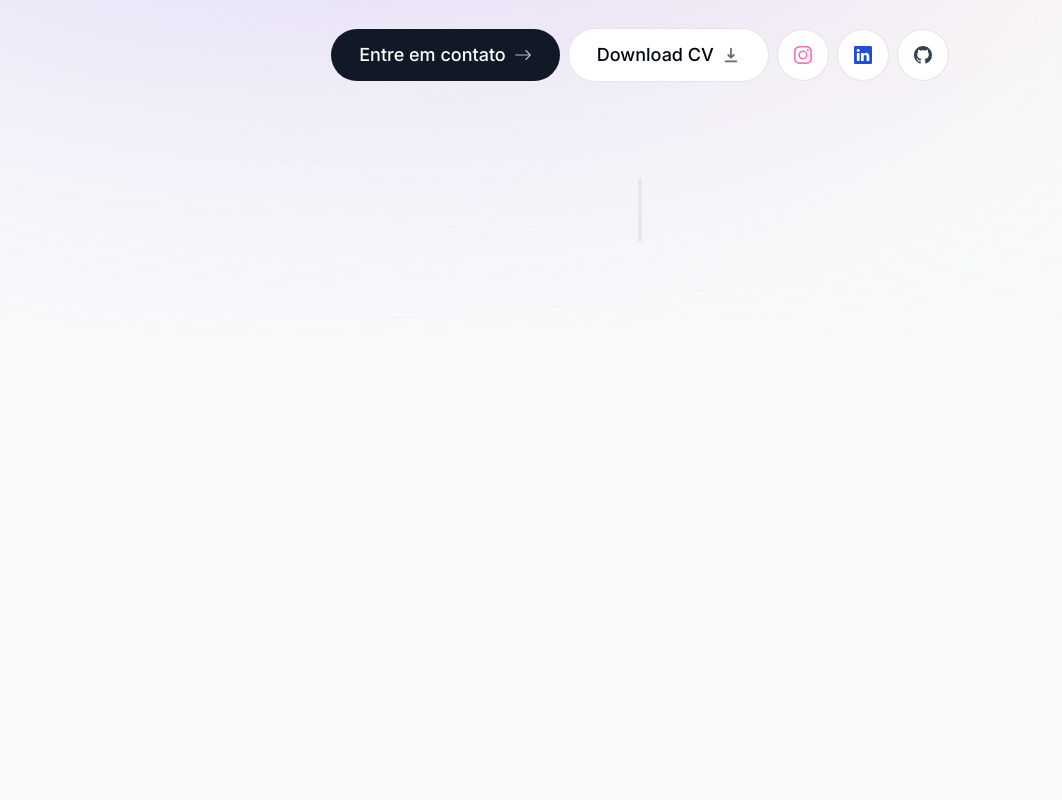
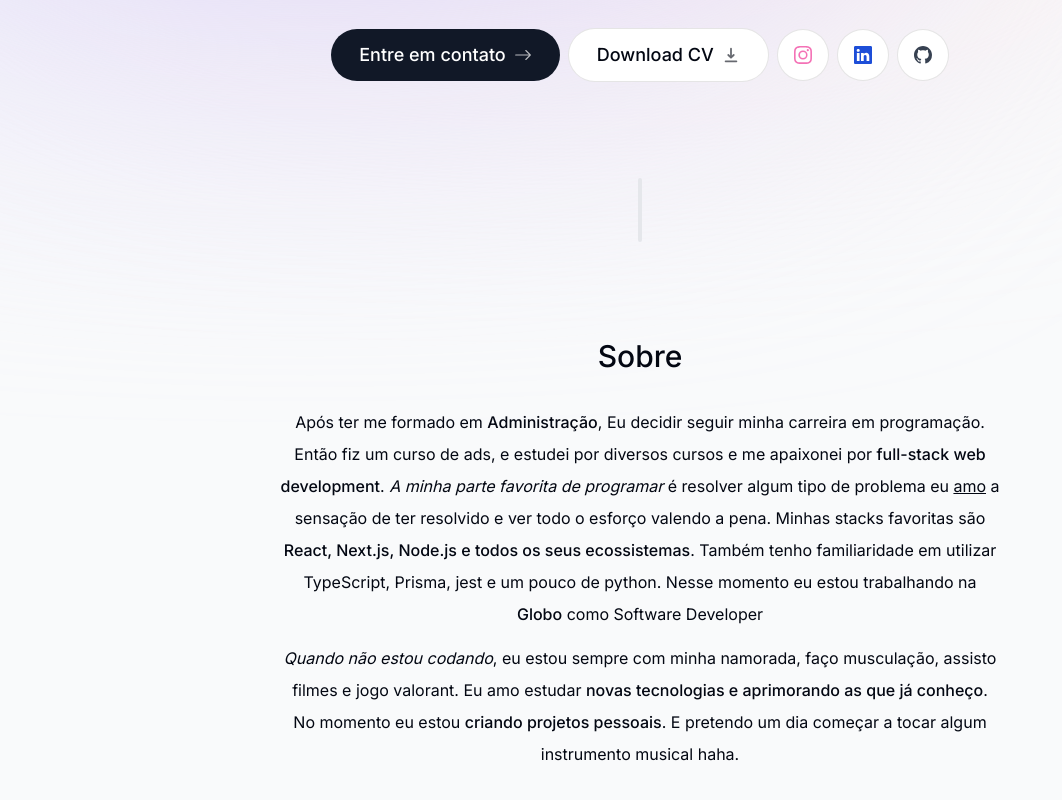
Before and after one commit to jeffersonbraster/meu-portifolio, a Next.js app: page / in a window 1280 px wide. Shown: the part 484-1284 px from the top of the page, without its empty margins (0-1062 px from the left). Before the commit the page ends 822 px from the top, so only its background shows below. Built offline with nearby package versions, Linux system fonts and the light colour scheme.

Commit message:
criando about component e sectionHeading

```diff
--- a/app/page.tsx
+++ b/app/page.tsx
@@ -1,3 +1,4 @@
+import { About } from "@/components/about";
 import { Intro } from "@/components/intro";
 import { SectionDivider } from "@/components/section-divider";
 
@@ -7,6 +8,7 @@ export default function Home() {
     <main className="flex flex-col items-center px-4">
       <Intro />
       <SectionDivider />
+      <About />
     </main>
   )
 }
--- /dev/null
+++ b/components/about.tsx
@@ -0,0 +1,35 @@
+'use client'
+
+import SectionHeading from "./section-heading";
+import {motion} from "framer-motion"
+
+export const About = () => {
+  return (
+    <motion.section initial={{opacity: 0, y: 100}} animate={{opacity: 1, y: 0}} transition={{delay: 0.125}} className="mb-28 max-w-[45rem] text-center leading-8 sm:mb-40">
+      <SectionHeading>Sobre</SectionHeading>
+
+      <p className="mb-3">
+        Após ter me formado em{" "}
+        <span className="font-medium">Administração</span>, Eu decidir seguir
+        minha carreira em programação. Então fiz um curso de ads, e estudei por
+        diversos cursos e me apaixonei por{" "}
+        <span className="font-medium">full-stack web development</span>.{" "}
+        <span className="italic">A minha parte favorita de programar</span> é
+        resolver algum tipo de problema eu{" "}
+        <span className="underline">amo</span> a sensação de ter resolvido e ver todo o esforço valendo a pena. Minhas stacks favoritas são{" "}
+        <span className="font-medium">
+          React, Next.js, Node.js e todos os seus ecossistemas
+        </span>
+        . Também tenho familiaridade em utilizar TypeScript, Prisma, jest e um pouco de python. Nesse momento eu estou trabalhando na {" "}
+        <span className="font-medium">Globo</span> como Software Developer
+      </p>
+
+      <p>
+        <span className="italic">Quando não estou codando</span>, eu estou sempre com minha namorada, faço musculação, assisto filmes e jogo valorant.
+        Eu amo estudar{" "}
+        <span className="font-medium">novas tecnologias e aprimorando as que já conheço</span>. No momento eu estou{" "}
+        <span className="font-medium">criando projetos pessoais</span>. E pretendo um dia começar a tocar algum instrumento musical haha.
+      </p>
+    </motion.section>
+  );
+};
--- a/components/intro.tsx
+++ b/components/intro.tsx
@@ -49,7 +49,7 @@ export const Intro = () => {
         </div>
       </div>
 
-      <motion.p
+      <motion.h1
         initial={{ opacity: 0, y: 100 }}
         animate={{ opacity: 1, y: 0 }}
         className="mb-10 mt-4 px-4 text-2xl font-medium !leading-[1.5] sm:text-4xl"
@@ -59,7 +59,7 @@ export const Intro = () => {
         <span className="font-bold">4 anos</span> de experiência. Eu amo criar{" "}
         <span className="italic">sites</span>. Meu foco é{" "}
         <span className="underline">React (Next.js) e Node</span>.
-      </motion.p>
+      </motion.h1>
 
       <motion.div
         initial={{ opacity: 0, y: 100 }}
--- /dev/null
+++ b/components/section-heading.tsx
@@ -0,0 +1,11 @@
+import React from "react"
+
+type SectionHeadingProps = {
+  children: React.ReactNode
+}
+
+export default function SectionHeading({children}: SectionHeadingProps) {
+  return (
+    <h2 className="text-3xl font-medium capitalize mb-8">{children}</h2>
+  )
+}
```
